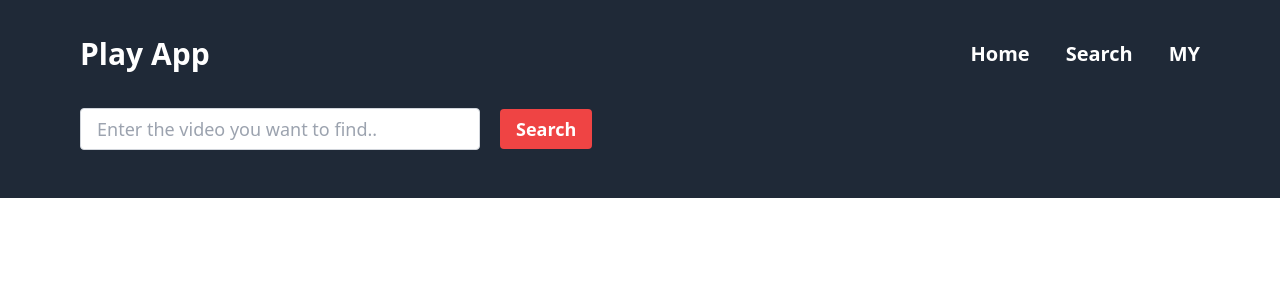
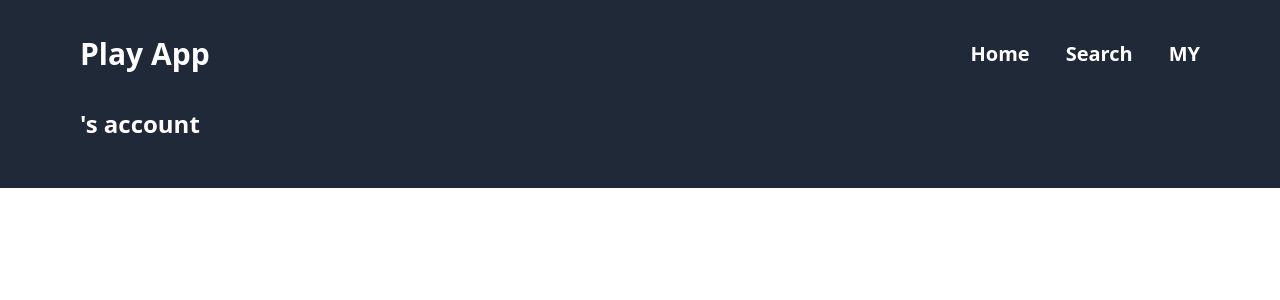
Before and after one commit to ChyunKim/Mini-Project, a Next.js app in the folder play-app/: page /my in a window 1280 px wide. Shown: the top 300 px of the page. Built offline with nearby package versions, Linux system fonts and the light colour scheme.

Commit message:
feat: 로그인 페이지 이동 추가

```diff
--- a/play-app/pages/components/Nav.tsx
+++ b/play-app/pages/components/Nav.tsx
@@ -1,9 +1,12 @@
 import Link from "next/link";
 import { useState } from "react";
+import { useAppSelector } from "../../src/redux/hooks";
+import { useRouter } from "next/router";
 import Router from "next/router";
 
-
 export const Nav = () => {
+  const authname = useAppSelector((state) => state.auth.name);
+  const router = useRouter();
 
   const [value, setValue] = useState<string>("");
 
@@ -19,11 +22,20 @@ export const Nav = () => {
           <div className="ml-auto text-xl space-x-9 pt-10 pb-10">
             <Link href="/">Home</Link>
             <Link href="/search">Search</Link>
-            <Link href="/register">MY</Link>
+            <Link href={authname ? "/my" : "/register"}>MY</Link>
           </div>
         </div>
         <div
-          className="block pl-20 w-full"
+          className={
+            router.pathname === "/my" ? "block pl-20 w-full" : " hidden"
+          }
+        >
+          <span className="font-bold text-2xl">{authname}'s account</span>
+        </div>
+        <div
+          className={
+            router.pathname === "/my" ? "hidden" : "block pl-20 w-full"
+          }
         >
           <form>
             <input
@@ -32,10 +44,10 @@ export const Nav = () => {
               onChange={eventsearch}
             ></input>
             <Link href={`/search/${value}`}>
-              <button
+                <button
                 className="bg-red-500 hover:bg-red-600 text-white font-bold py-1.5 px-4 rounded"
                 type="submit"
-                onClick={()=>Router.push("/search")}
+                onClick={ () => Router.push("/search") }
               >
                 Search
               </button>
```
